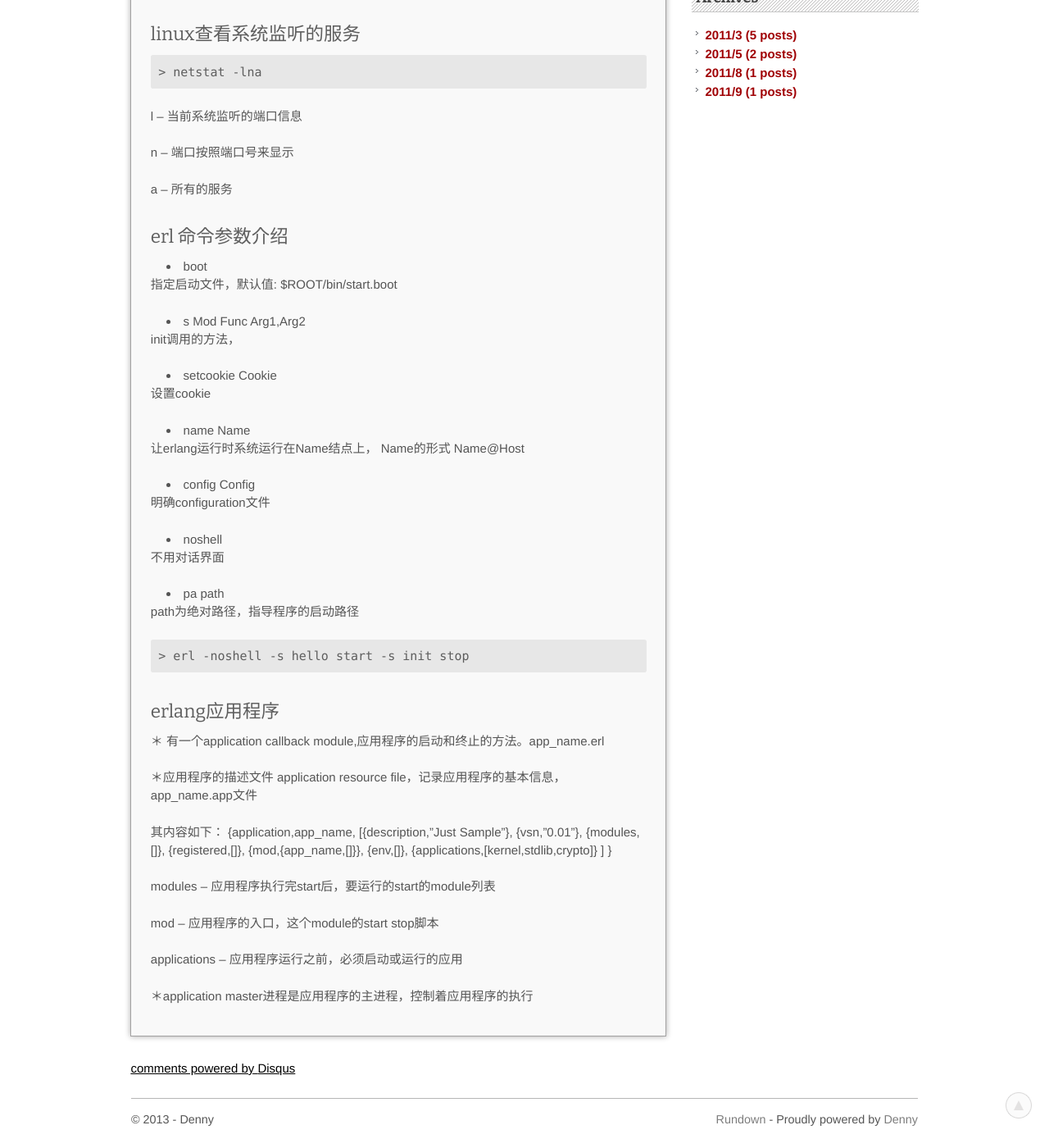
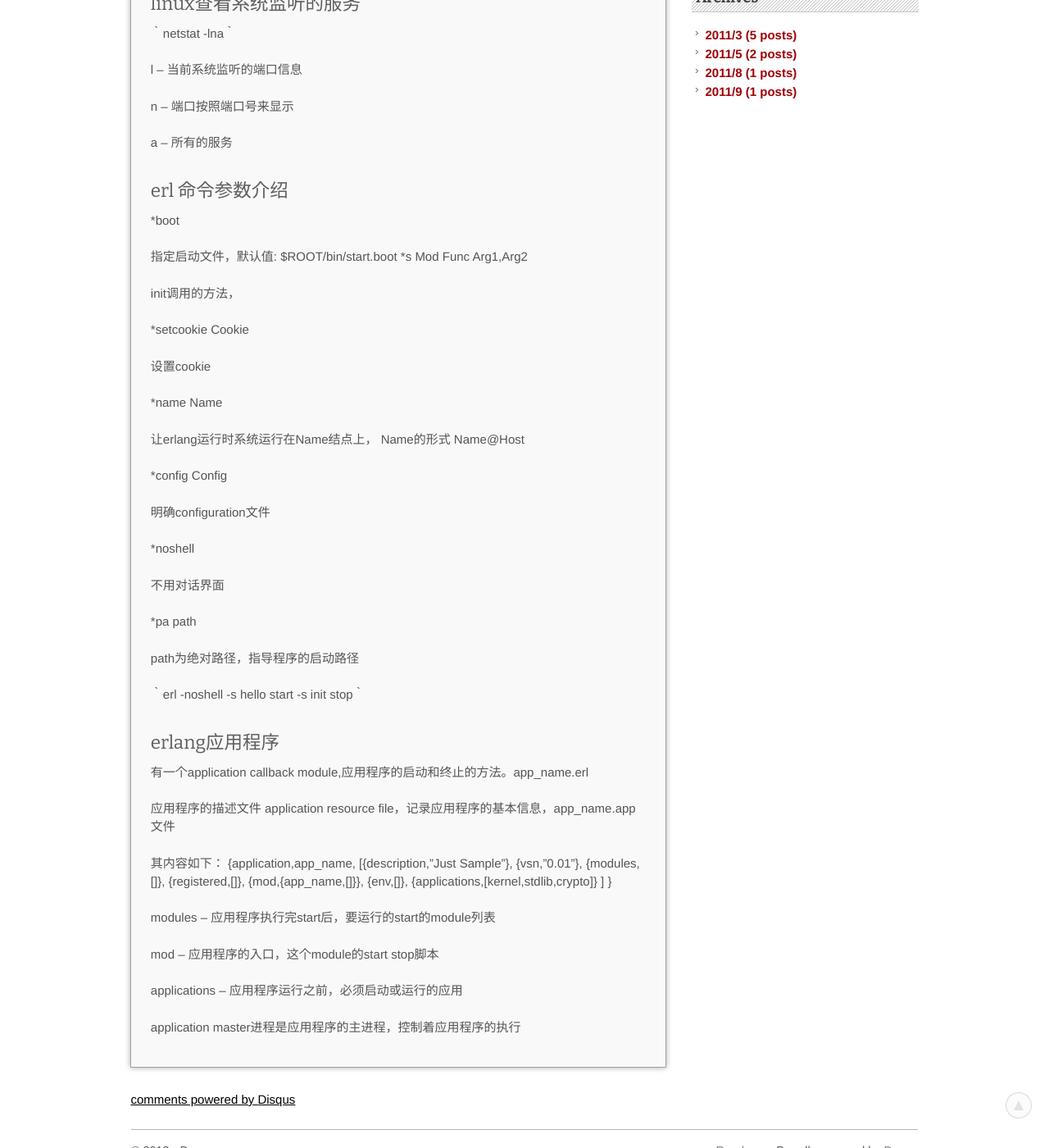
Before and after one commit to denny2trasy/denny2trasy.github.com, a Jekyll site: the page built from _posts/2011-03-01-erlang_linux.markdown, in a window 1280 px wide and 1400 px high, scrolled down 632 px. Shown: the whole window at 82% size. Built offline with Jekyll 4.4.1, drawn with Linux system fonts in a browser that asks for light colours; Markdown is read by kramdown in place of the engine named in the settings; comment, search, counter and statistics services are not loaded.

Commit message:
make source work well on my computer

```diff
--- a/_config.yml
+++ b/_config.yml
@@ -1,6 +1,7 @@
-auto:   true
+auto: true
 markdown: rdiscount
 pygments: true
+lsi: false
 paginate: 3
 permalink: none
 
--- a/_layouts/default.html
+++ b/_layouts/default.html
@@ -1,11 +1,9 @@
 <!DOCTYPE html>
-<html xmlns="http://www.w3.org/1999/xhtml" dir="ltr" lang="en-US">
+<html>
 <head>
 	<title>{{ site.title }} | {{ site.desc }}</title>
-
+	<meta charset="utf-8">
 	<meta http-equiv="Content-Type" content="text/html; charset=UTF-8" />
-	<meta name="viewport" content="width=device-width, initial-scale=1" />
-	<meta http-equiv="X-UA-Compatible" content="IE=edge,chrome=1">
 
 	<link rel="stylesheet" href="/css/rundown.css" type="text/css" media="screen" />
 
--- a/_posts/2011-03-01-erlang_linux.markdown
+++ b/_posts/2011-03-01-erlang_linux.markdown
@@ -5,10 +5,11 @@
 ---
 
 
+
+
 ## linux查看进程的命令
 
-<div class="highlight"><pre><span class="gp">&gt;</span> ps aux
-</pre></div>
+`ps aux`
 
 a -- 显示系统中所有用户的进程
 
@@ -19,16 +20,13 @@
 
 ## 查找服务名为erlang的进程
 
-<div class="highlight"><pre><span class="gp">&gt;</span> ps aux | grec erlang
-</pre></div>
-
+`ps aux | grec erlang`
 
 
 
 ## linux查看系统监听的服务
 
-<div class="highlight"><pre><span class="gp">&gt;</span> netstat -lna
-</pre></div>
+｀netstat -lna｀
 
 
 l -- 当前系统监听的端口信息
@@ -40,44 +38,43 @@
 
 ## erl 命令参数介绍
 
-* boot
+*boot
 
 指定启动文件，默认值: $ROOT/bin/start.boot
-* s Mod Func Arg1,Arg2
+*s Mod Func Arg1,Arg2
 
 init调用的方法，
 
-* setcookie Cookie
+*setcookie Cookie
 
 设置cookie
 
-* name Name
+*name Name
 
 让erlang运行时系统运行在Name结点上， Name的形式 Name@Host
 
-* config Config
+*config Config
 
 明确configuration文件
 
-* noshell
+*noshell
 
 不用对话界面
 
-* pa path
+*pa path
 
 path为绝对路径，指导程序的启动路径
 
-<div class="highlight"><pre><span class="gp">&gt;</span> erl -noshell -s hello start -s init stop
-</pre></div>
+｀erl -noshell -s hello start -s init stop｀
 
 
 
 
 ## erlang应用程序
 
-＊ 有一个application callback module,应用程序的启动和终止的方法。app_name.erl
+有一个application callback module,应用程序的启动和终止的方法。app_name.erl
 
-＊应用程序的描述文件 application resource file，记录应用程序的基本信息，app_name.app文件
+应用程序的描述文件 application resource file，记录应用程序的基本信息，app_name.app文件
 
 其内容如下：
 {application,app_name,
@@ -98,4 +95,4 @@
 
 applications -- 应用程序运行之前，必须启动或运行的应用
 
-＊application master进程是应用程序的主进程，控制着应用程序的执行
+application master进程是应用程序的主进程，控制着应用程序的执行
```
